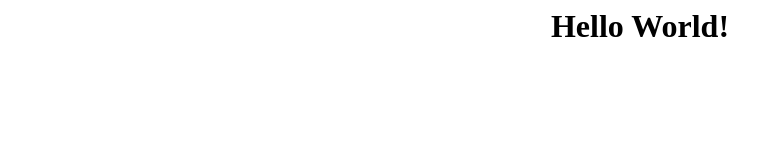
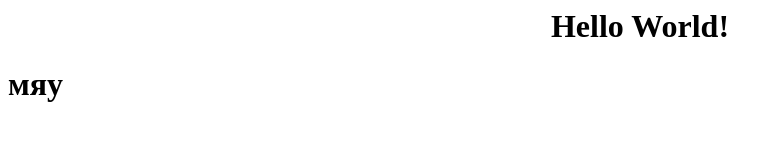
Before and after one commit to 7format8/zorg, a plain HTML site: page index.html in a window 1280 px wide. Shown: the whole page, without its empty margins (0-781 px from the left). Drawn offline with Linux system fonts and the light colour scheme.

Commit message:
h1 was added

```diff
--- a/index.html
+++ b/index.html
@@ -4,5 +4,6 @@
 </HEAD>
 <BODY>
 <CENTER><H1>Hello World!</H1></CENTER>
+<h1> мяу</h1>
 </BODY>
 </HTML>
```
